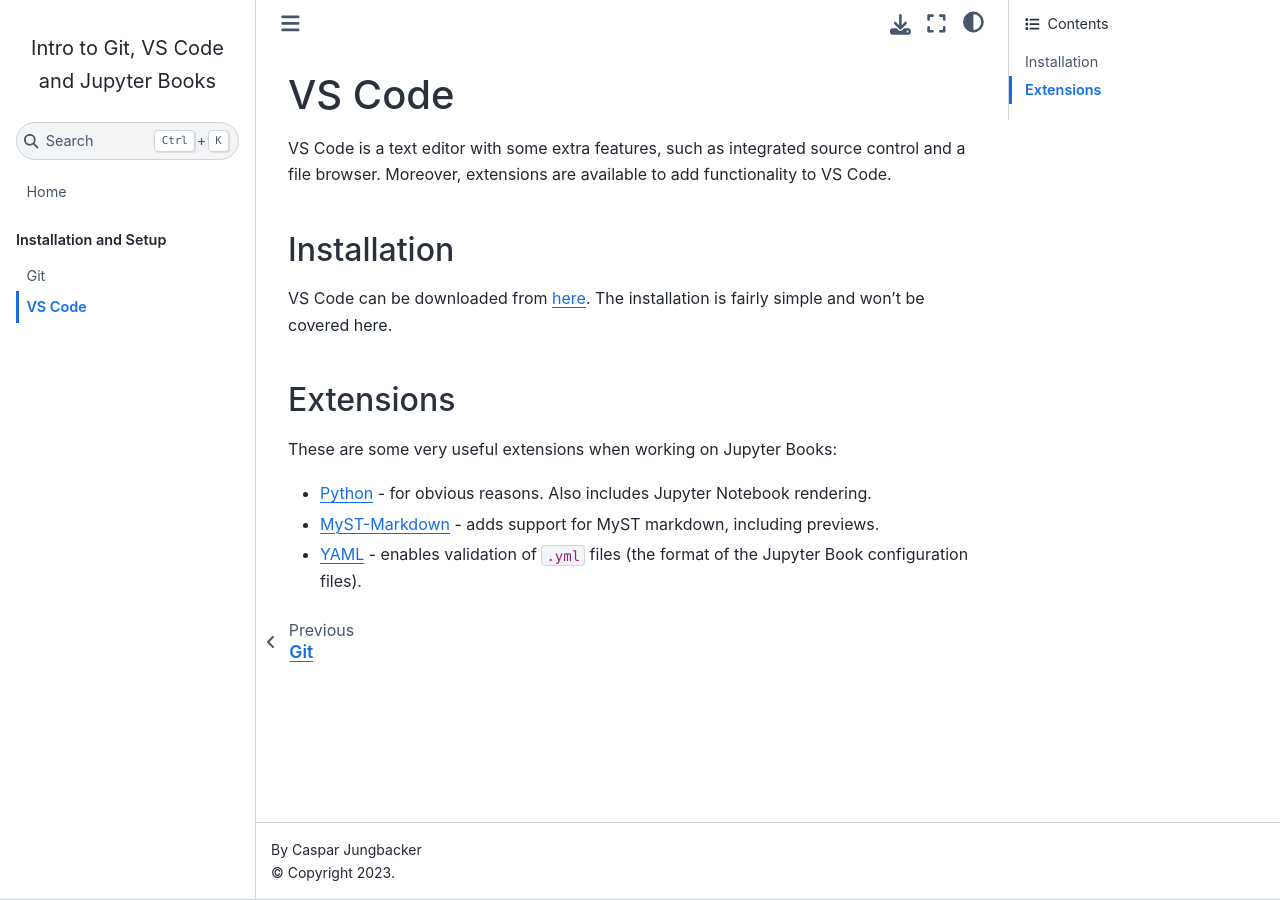
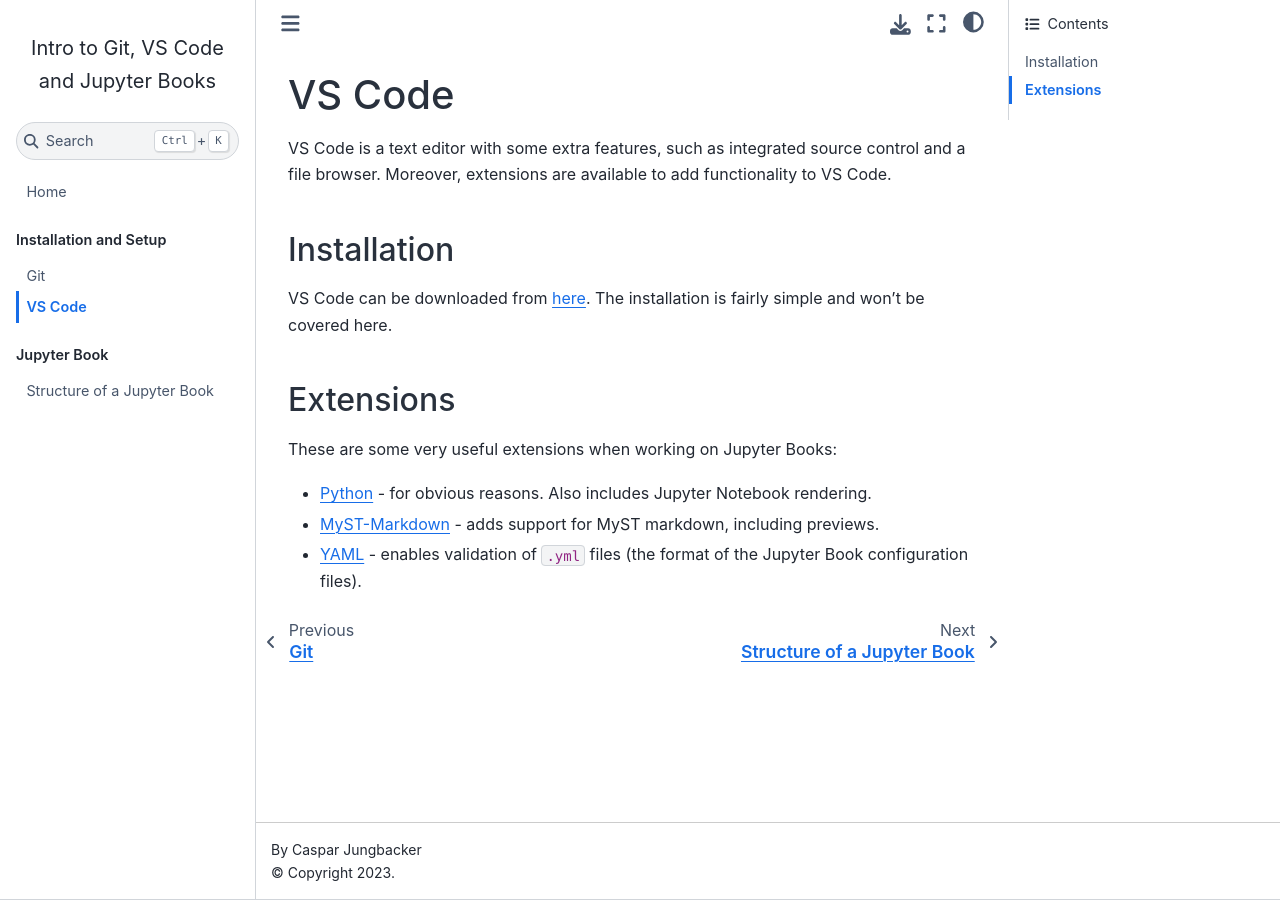
Before and after one commit to TeachBooks/mirror_teachbook_manual, a Jupyter Book: the page built from book/vscode-setup.md, in a window 1280 px wide. Built offline with Jupyter Book 1.0.4 settings and Sphinx 7.4.7 and the Sphinx Book theme 1.1.4, drawn with Linux system fonts in a browser that asks for light colours.

Commit message:
Add dummy file

```diff
--- a/book/_toc.yml
+++ b/book/_toc.yml
@@ -6,3 +6,6 @@
     chapters:
     - file: git-setup
     - file: vscode-setup
+  - caption: Jupyter Book
+    chapters:
+    - file: jupyter-book
--- /dev/null
+++ b/book/jupyter-book.md
@@ -0,0 +1 @@
+# Structure of a Jupyter Book
```
